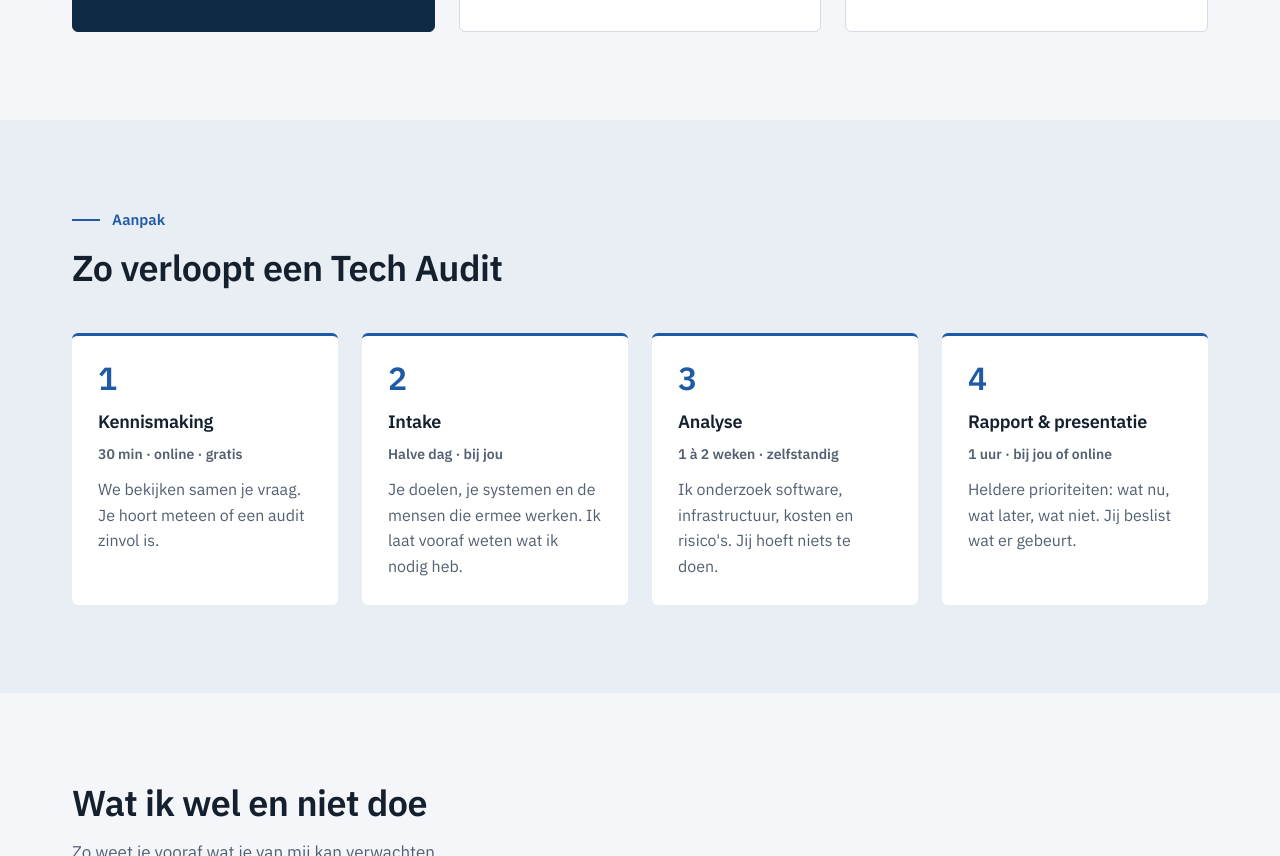
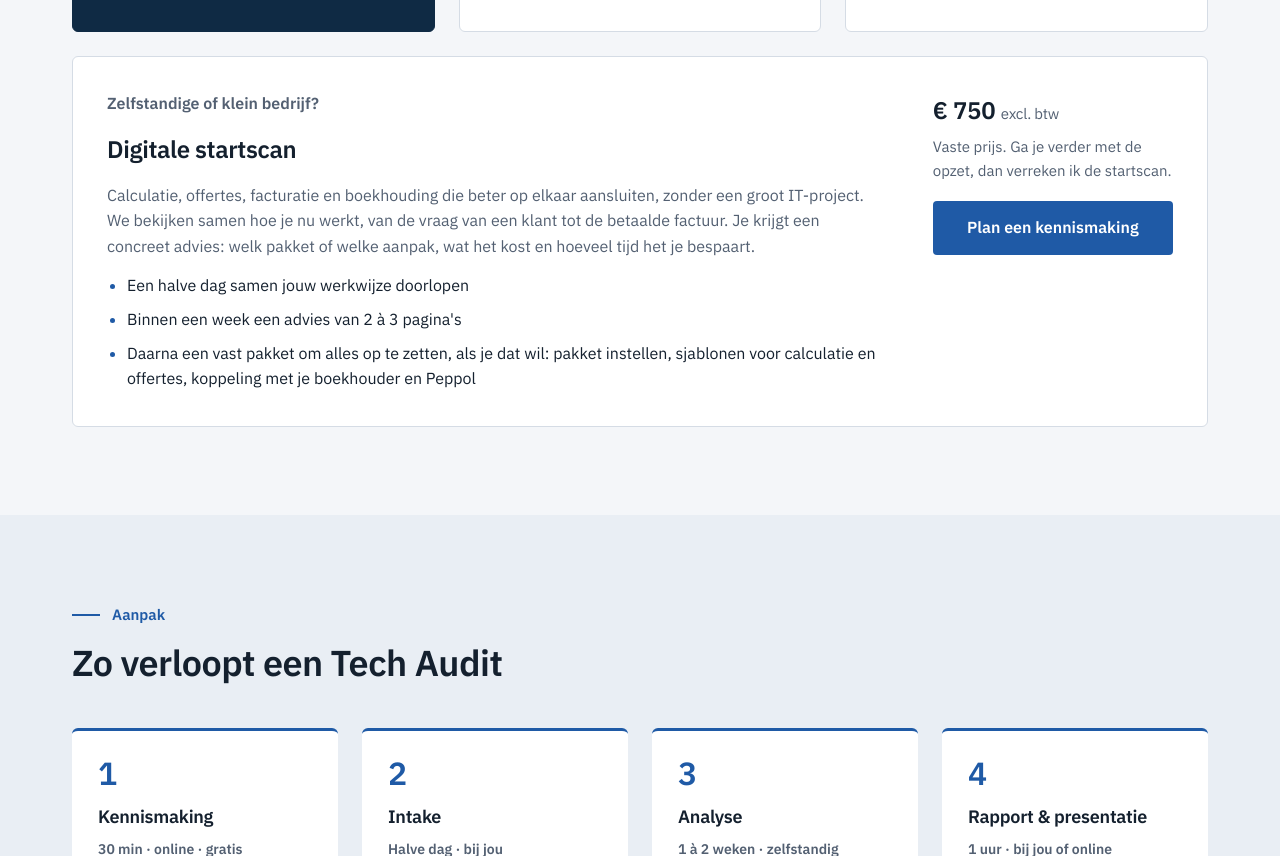
Before and after one commit to Verdonck-IT/verdonck-it.be, a plain HTML site: page index.html in a window 1280 px wide. Shown: the part 2431-3287 px from the top of the page. Drawn offline with Linux system fonts and the light colour scheme.

Commit message:
Digitale startscan voor zelfstandigen en kleine bedrijven toegevoegd
Co-Authored-By: Claude Opus 5.5 <noreply@anthropic.com>

```diff
--- a/assets/site.css
+++ b/assets/site.css
@@ -123,6 +123,18 @@ img { max-width: 100%; display: block; }
 .offer .list-label { font-size: 14px; font-weight: 600; color: var(--muted); margin-bottom: -8px; }
 .offer .outcomes { margin-top: 10px; }
 .offer-featured .list-label { color: var(--accent-light); }
+/* Starter */
+.starter { margin-top: 24px; display: flex; flex-wrap: wrap; gap: 32px 48px; align-items: flex-start; padding: 34px; }
+.starter-main { flex: 999 1 520px; min-width: 0; display: flex; flex-direction: column; gap: 14px; }
+.starter-eyebrow { font-size: 14px; font-weight: 600; color: var(--accent); }
+.starter h3 { font-size: 24px; margin: 0; }
+.starter p { color: var(--muted); font-size: 16px; }
+.starter ul { margin: 0; padding-left: 20px; display: flex; flex-direction: column; gap: 8px; font-size: 16px; color: var(--ink); }
+.starter ul li::marker { color: var(--accent); }
+.starter-side { flex: 1 1 240px; min-width: 0; display: flex; flex-direction: column; gap: 6px; }
+.starter-side .amount { font-size: 24px; font-weight: 600; color: var(--ink); letter-spacing: -0.01em; }
+.starter-side .amount small { font-size: 15px; font-weight: 400; color: var(--muted); }
+.starter-side .note { font-size: 15px; margin-bottom: 12px; }
 .tiers { display: flex; flex-direction: column; gap: 6px; }
 .tier { display: flex; justify-content: space-between; align-items: baseline; gap: 12px; font-size: 16px; }
 .tier strong { font-size: 20px; }
--- a/index.html
+++ b/index.html
@@ -185,6 +185,24 @@
         </div>
       </article>
     </div>
+
+    <article class="card starter" aria-labelledby="starter-title">
+      <div class="starter-main">
+        <p class="starter-eyebrow">Zelfstandige of klein bedrijf?</p>
+        <h3 id="starter-title">Digitale startscan</h3>
+        <p>Calculatie, offertes, facturatie en boekhouding die beter op elkaar aansluiten, zonder een groot IT-project. We bekijken samen hoe je nu werkt, van de vraag van een klant tot de betaalde factuur. Je krijgt een concreet advies: welk pakket of welke aanpak, wat het kost en hoeveel tijd het je bespaart.</p>
+        <ul>
+          <li>Een halve dag samen jouw werkwijze doorlopen</li>
+          <li>Binnen een week een advies van 2 à 3 pagina's</li>
+          <li>Daarna een vast pakket om alles op te zetten, als je dat wil: pakket instellen, sjablonen voor calculatie en offertes, koppeling met je boekhouder en Peppol</li>
+        </ul>
+      </div>
+      <div class="starter-side">
+        <p class="amount">€ 750 <small>excl. btw</small></p>
+        <p class="note">Vaste prijs. Ga je verder met de opzet, dan verreken ik de startscan.</p>
+        <a href="https://cal.com/ivo-verdonck-w8bzwq/30min" class="btn btn-primary" target="_blank" rel="noopener">Plan een kennismaking</a>
+      </div>
+    </article>
   </section>
 
   <!-- Aanpak -->
```
